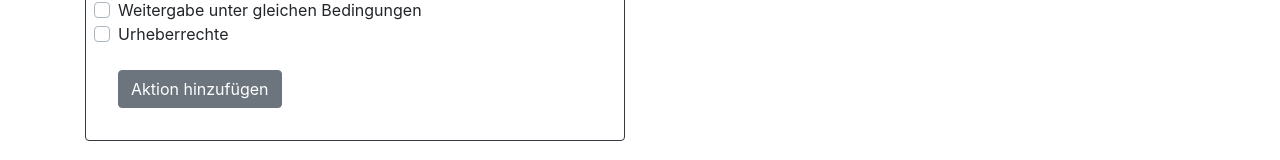
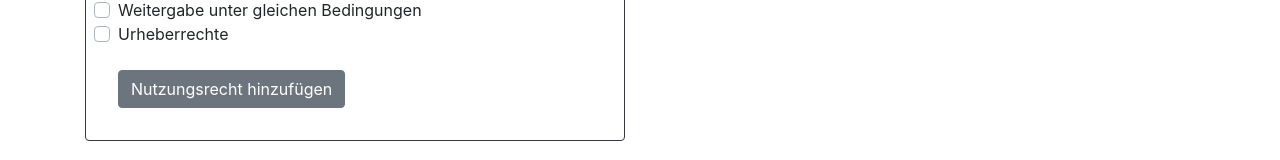
Before and after one commit to slub/librmlbuilder, a Vue app: page / in a window 1280 px wide. Shown: the part 565-725 px from the top of the page. Built offline with nearby package versions, Linux system fonts and the light colour scheme.

Commit message:
Quick correction

```diff
--- a/src/App.vue
+++ b/src/App.vue
@@ -81,7 +81,7 @@
           <ActionComponent v-for="(action, index) in librml.actions" :key="index" :action="action"
                            :index="index"></ActionComponent>
           <div class=" m-2 p-3">
-            <b-button type="button" @click="addAction()">Aktion hinzufügen</b-button>
+            <b-button type="button" @click="addAction()">Nutzungsrecht hinzufügen</b-button>
           </div>
         </div>
 
```
